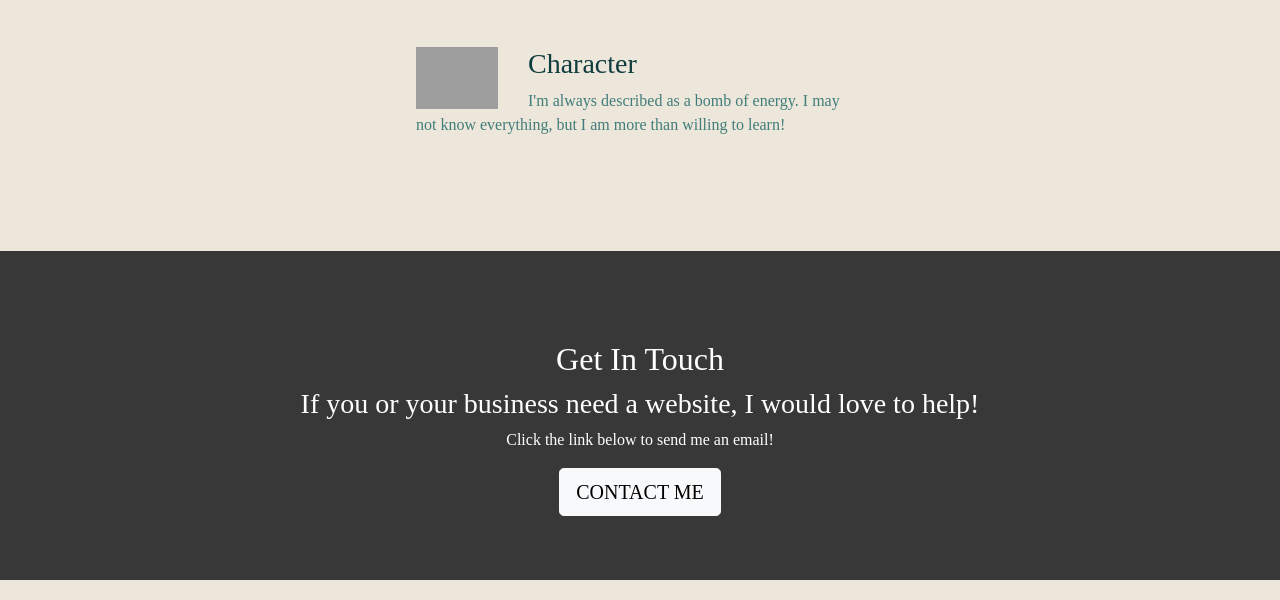
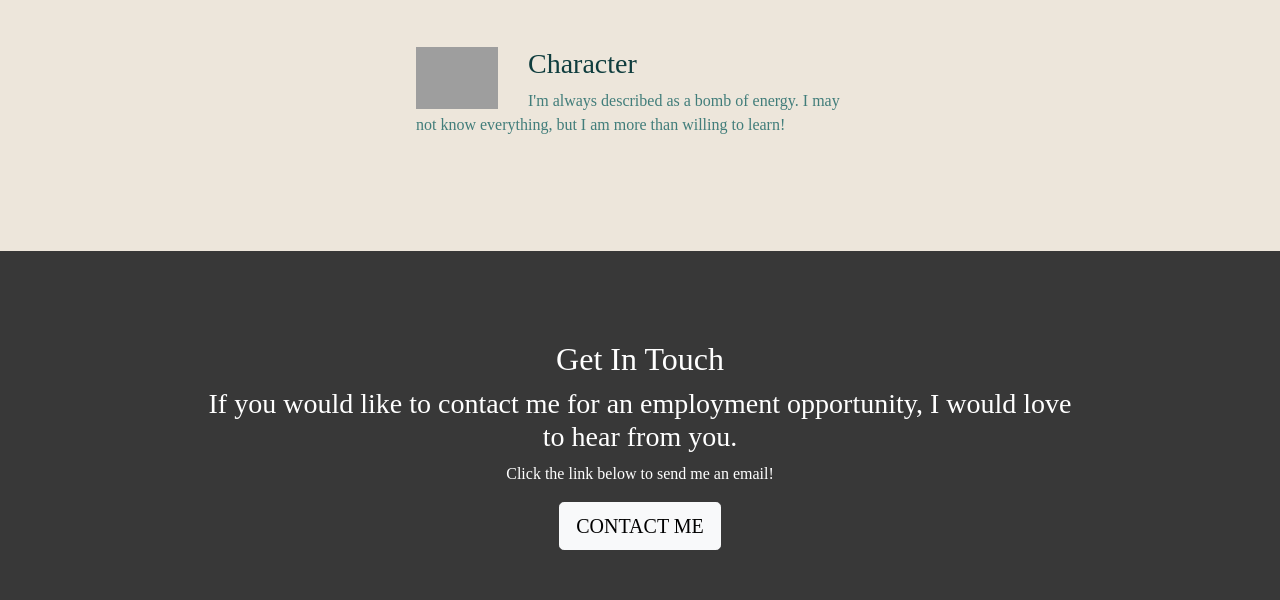
Before and after one commit to Mklami/personal-site, a plain HTML site: page CSS - My Site/index.html in a window 1280 px wide. Shown: the part 1243-1843 px from the top of the page. Drawn offline with nearby package versions, Linux system fonts and the light colour scheme; grey boxes are pictures that could not be loaded.

Commit message:
Update index.html

```diff
--- a/CSS - My Site/index.html
+++ b/CSS - My Site/index.html
@@ -81,7 +81,7 @@
   <section class="" id="cta">
     <div class="container-fluid">
       <h2>Get In Touch</h2>
-      <h3 class="contact-message">If you or your business need a website, I would love to help!</h3>
+      <h3 class="contact-message">If you would like to contact me for an employment opportunity, I would love to hear from you.</h3>
       <p class="contact-message">Click the link below to send me an email!</p>
       <button type="button" class="btn btn-lg btn-light" href="mailto:mayasa.naama@gmail.com">CONTACT ME</button>
     </div>
```
